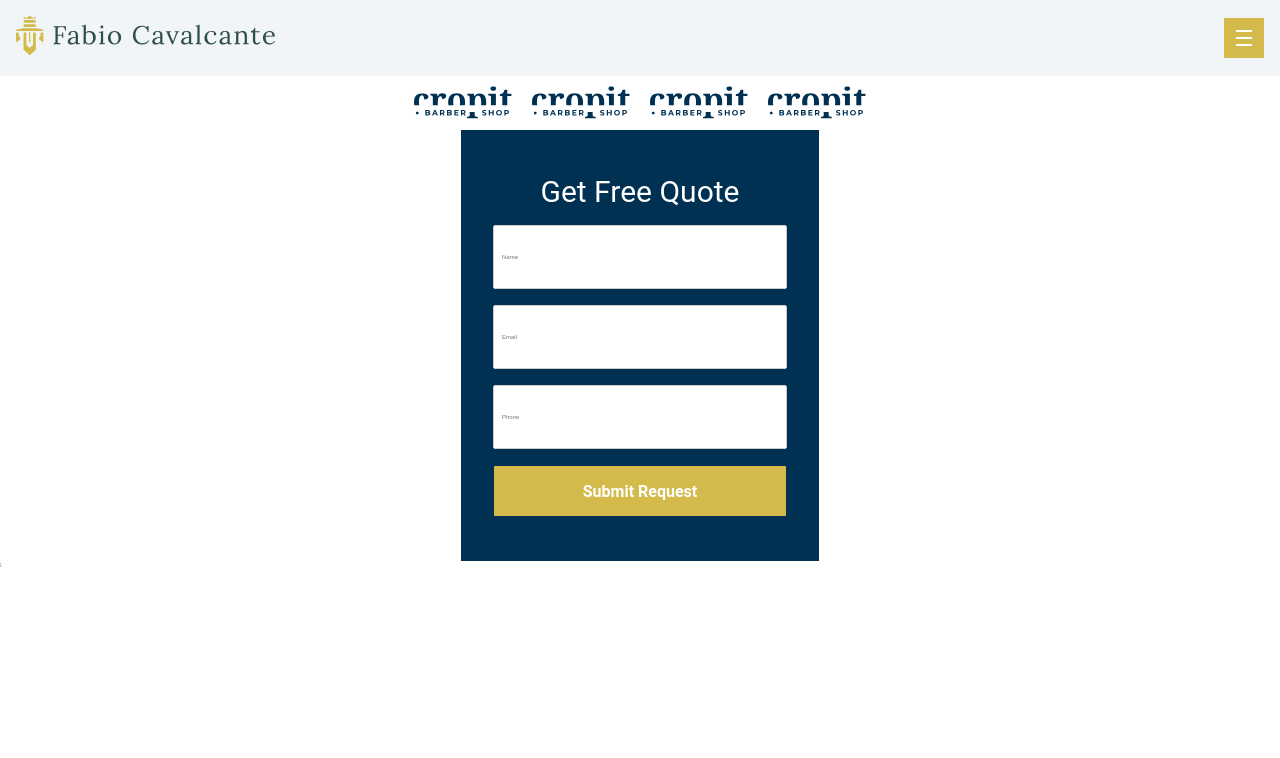
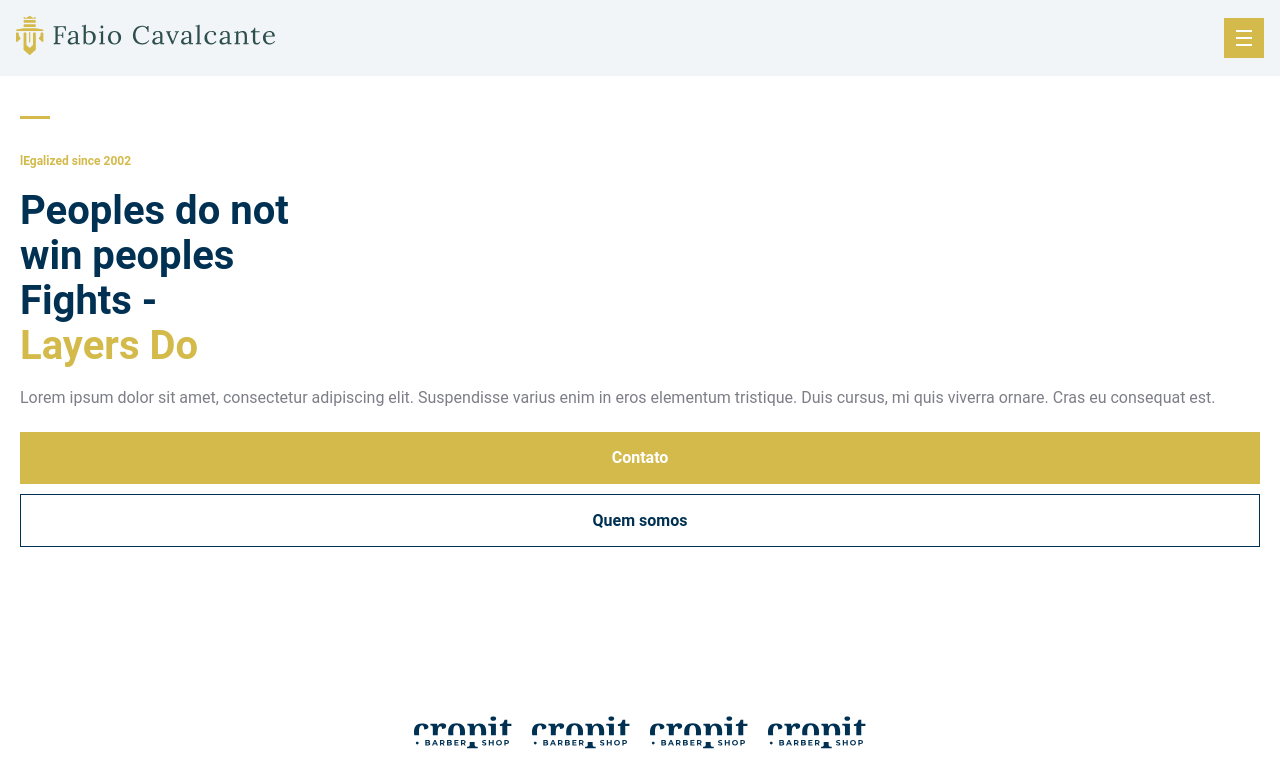
Before and after one commit to William-Koerich/Fabio-Cavalcante-Consultoria, a Next.js app: page / in a window 1280 px wide. Shown: the top 758 px of the page. Built offline with nearby package versions, Linux system fonts and the light colour scheme.

Commit message:
feat: add hero section

```diff
--- a/src/components/pages/home/HeroSection/index.tsx
+++ b/src/components/pages/home/HeroSection/index.tsx
@@ -1,3 +1,31 @@
+import * as S from "./styles";
+import { Button } from "@/components/ui/Button";
+
 export function HeroSection() {
-  return <></>;
+  return (
+    <S.Container>
+      <S.LeftContainer>
+        <div className="colored-line"></div>
+        <div className="hero-column">
+          <h6 className="sub-heading">lEgalized since 2002</h6>
+          <h1 className="heading">
+            Peoples do not win peoples Fights - <br />
+            <strong>Layers Do</strong>
+          </h1>
+          <p className="paragraph">
+            Lorem ipsum dolor sit amet, consectetur adipiscing elit. Suspendisse
+            varius enim in eros elementum tristique. Duis cursus, mi quis
+            viverra ornare. Cras eu consequat est.
+          </p>
+        </div>
+        <S.ButtonContainer>
+          <Button borderColor="var(--gold)">Contato</Button>
+          <Button bgColor="transparent" textColor="var(--navy-blue)">
+            Quem somos
+          </Button>
+        </S.ButtonContainer>
+      </S.LeftContainer>
+      <S.RightContainer></S.RightContainer>
+    </S.Container>
+  );
 }
--- /dev/null
+++ b/src/components/pages/home/HeroSection/styles.ts
@@ -0,0 +1,63 @@
+import styled from "styled-components";
+
+export const Container = styled.main`
+  width: 100%;
+  height: 63rem;
+`;
+
+export const LeftContainer = styled.div`
+  width: 100%;
+  display: flex;
+  flex-direction: column;
+  padding: 2rem;
+  gap: 1.5rem;
+  .colored-line {
+    width: 3rem;
+    height: 0.25rem;
+    background: #d3ba4a;
+    margin: 2rem 0 2rem 0;
+  }
+  .hero-column {
+    display: flex;
+    justify-content: center;
+    flex-direction: column;
+    gap: 2rem;
+    margin-bottom: 1rem;
+
+    .sub-heading {
+      font-size: 1.2rem;
+      font-weight: 700;
+      font-family: "Roboto", sans-serif;
+      color: var(--gold);
+    }
+    .heading,
+    strong {
+      width: 30rem;
+      font-size: 4rem;
+      line-height: 4.5rem;
+      font-weight: 700;
+      font-family: "Roboto", sans-serif;
+      color: var(--navy-blue);
+      strong {
+        color: var(--gold);
+      }
+    }
+    .paragraph {
+      font-size: 1.6rem;
+      color: var(--gray);
+      font-weight: 400;
+      font-family: "Roboto", sans-serif;
+    }
+  }
+`;
+export const RightContainer = styled.div`
+  width: 100%;
+  display: flex;
+  background: var(--blue);
+`;
+
+export const ButtonContainer = styled.div`
+  display: flex;
+  flex-direction: column;
+  gap: 1rem;
+`;
--- a/src/pages/index.tsx
+++ b/src/pages/index.tsx
@@ -2,6 +2,7 @@ import Head from "next/head";
 import { Header } from "@/components/global/Header";
 import { Partners } from "@/components/pages/home/Partners";
 import { Form } from "@/components/pages/home/Form";
+import { HeroSection } from "@/components/pages/home/HeroSection";
 
 export default function Home() {
   return (
@@ -14,6 +15,7 @@ export default function Home() {
       </Head>
       <main>
         <Header />
+        <HeroSection />
         <Partners />
         <Form />
       </main>
```
